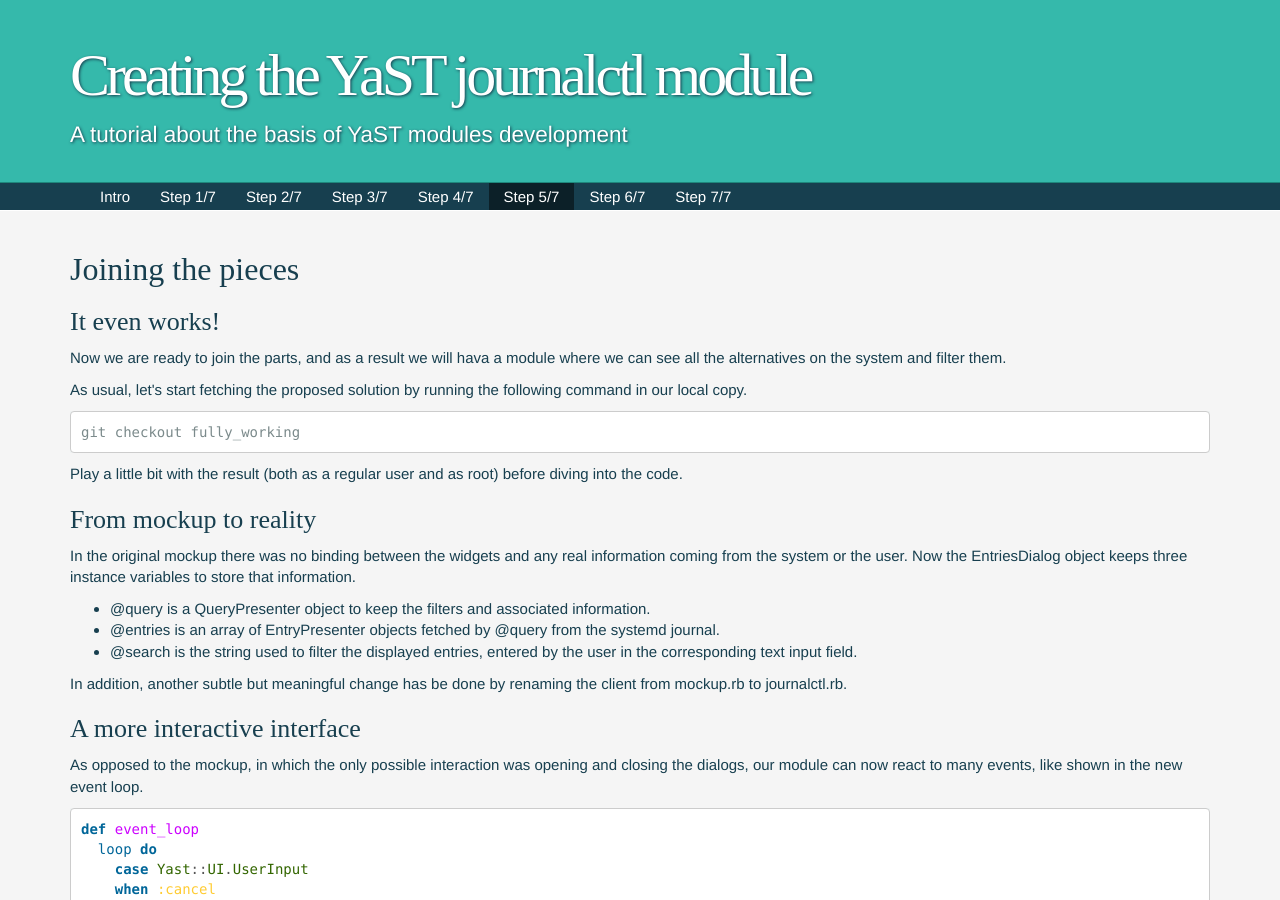
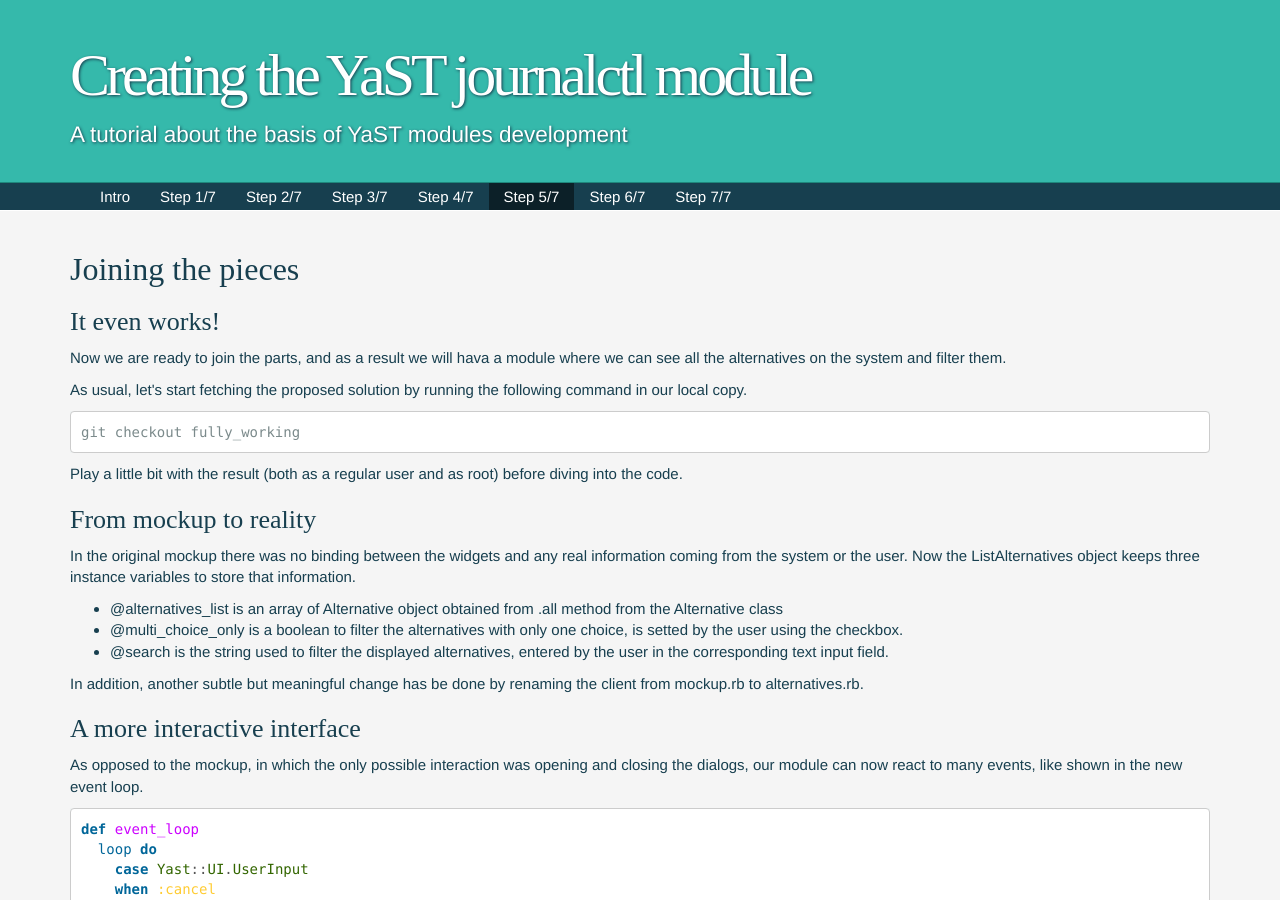
Before and after one commit to jyeray/yast-alternatives-tutorial, a Jekyll site: the page built from step5.html, in a window 1280 px wide and 900 px high. Built offline with Jekyll 4.4.1, drawn with Linux system fonts in a browser that asks for light colours; some web fonts are replaced.

Commit message:
Update From mockup to reality section

```diff
--- a/step5.html
+++ b/step5.html
@@ -25,19 +25,19 @@ diving into the code.
 <p>
 In the original mockup there was no binding between the widgets and
 any real information coming from the system or the user. Now the
-EntriesDialog object keeps three instance variables to store that information.
+ListAlternatives object keeps three instance variables to store that information.
 </p>
 <ul>
-  <li>@query is a QueryPresenter object to keep the filters and associated
-    information.</li>
-  <li>@entries is an array of EntryPresenter objects fetched by @query
-    from the systemd journal.</li>
-  <li>@search is the string used to filter the displayed entries, entered by
-    the user in the corresponding text input field.</li>
+  <li>@alternatives_list is an array of Alternative object obtained from .all
+    method from the Alternative class</li>
+  <li>@multi_choice_only is a boolean to filter the alternatives with only one
+    choice, is setted by the user using the checkbox.</li>
+  <li>@search is the string used to filter the displayed alternatives, entered
+    by the user in the corresponding text input field.</li>
 </ul>
 <p>
 In addition, another subtle but meaningful change has be done by renaming the
-client from mockup.rb to journalctl.rb.
+client from mockup.rb to alternatives.rb.
 </p>
 
 <h3>A more interactive interface</h3>
```
